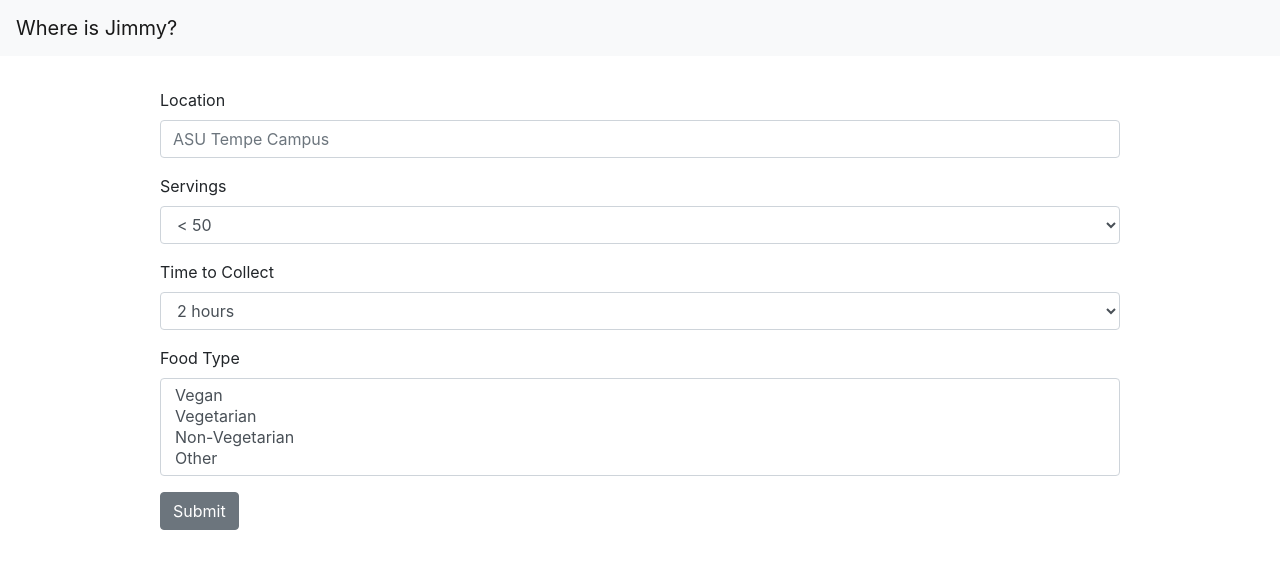
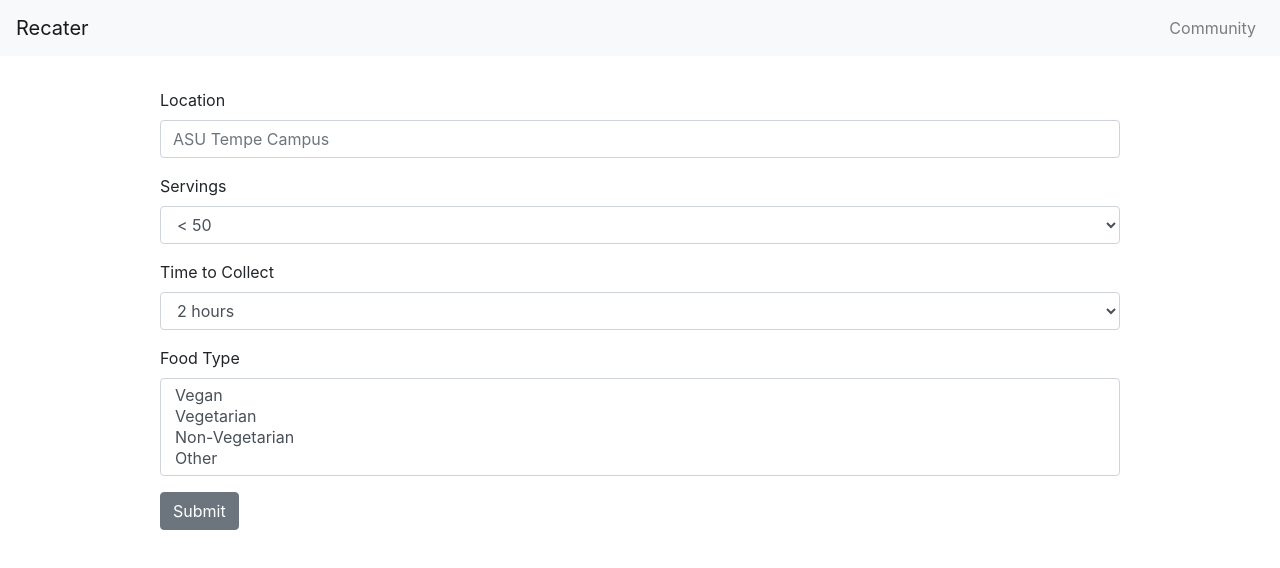
Before and after one commit to dickwyn/recater, a React (Create React App) app in the folder client/: page /Community in a window 1280 px wide. Shown: the top 568 px of the page. Built offline with nearby package versions, Linux system fonts and the light colour scheme.

Commit message:
update navbar links

```diff
--- a/client/src/Components/Header/index.jsx
+++ b/client/src/Components/Header/index.jsx
@@ -5,7 +5,8 @@ import {
   NavbarToggler,
   NavbarBrand,
   Nav,
-  UncontrolledDropdown}
+  NavItem,
+  NavLink }
 from 'reactstrap';
 
 export default class Header extends React.Component {
@@ -26,12 +27,13 @@ export default class Header extends React.Component {
     return (
       <div>
         <Navbar color="light" light expand="md">
-          <NavbarBrand href="/">Where is Jimmy?</NavbarBrand>
+          <NavbarBrand href="/">Recater</NavbarBrand>
           <NavbarToggler onClick={this.toggle} />
           <Collapse isOpen={this.state.isOpen} navbar>
             <Nav className="ml-auto" navbar>
-              <UncontrolledDropdown nav inNavbar>
-              </UncontrolledDropdown>
+              <NavItem>
+                <NavLink href="/Community">Community</NavLink>
+              </NavItem>
             </Nav>
           </Collapse>
         </Navbar>
```
